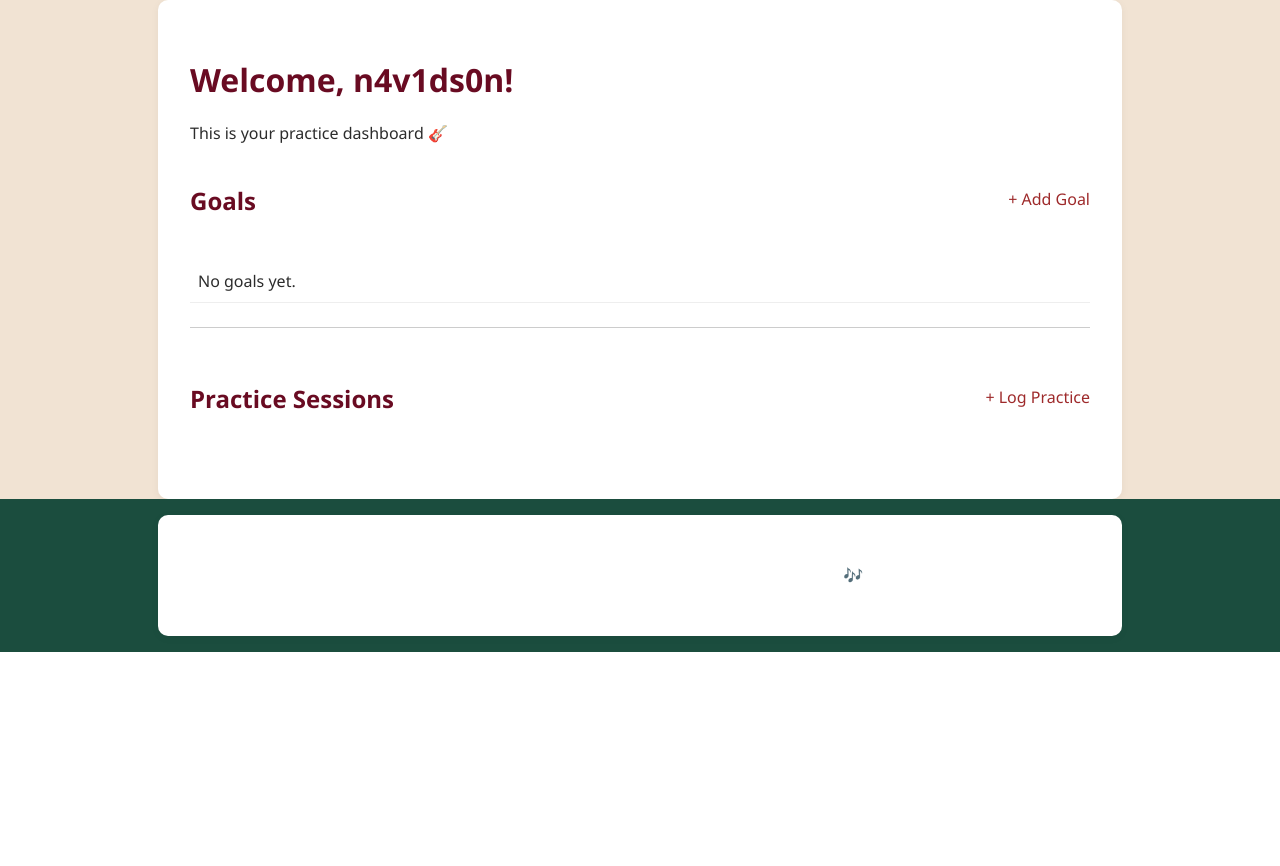
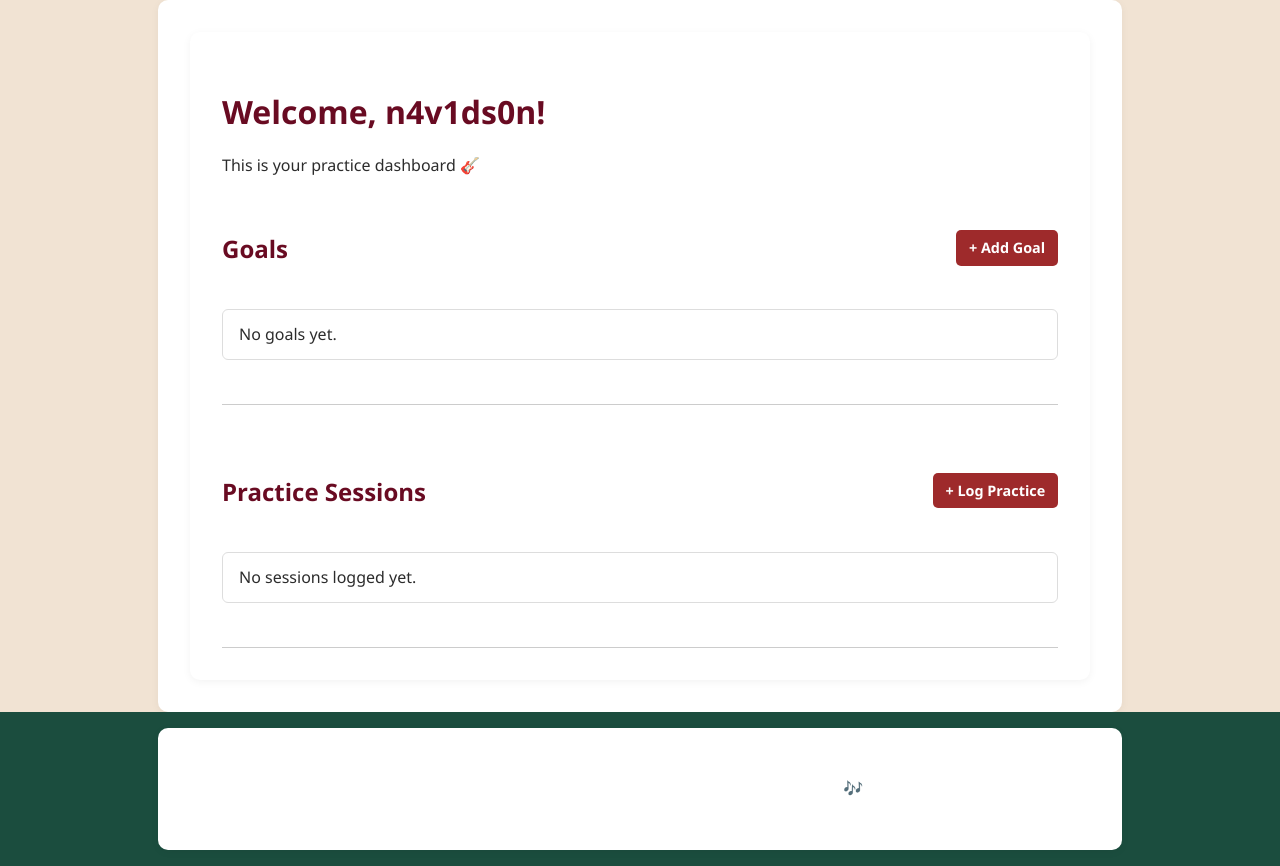
Before and after one commit to N4v1ds0n/guitar-practice-tracker, a Django app: page /practice/ in a window 1280 px wide. Shown: the part 251-1117 px from the top of the page. Before the commit the page ends 903 px from the top, so only its background shows below. Run offline with Django 4.2, Linux system fonts and the light colour scheme; a user stored in the database is signed in; data comes from the database, SQL or seed files in the repository; both versions use the stored data as it was after the commit.

Commit message:
Style dashboard view template

```diff
--- a/practice/templates/practice/dashboard.html
+++ b/practice/templates/practice/dashboard.html
@@ -1,49 +1,54 @@
 {% extends "base.html" %}
 {% block title %}Dashboard{% endblock %}
+
 {% block content %}
+<div class="container">
   <h1>Welcome, {{ user.username }}!</h1>
   <p>This is your practice dashboard 🎸</p>
 
-  <div style="display: flex; flex-direction: column; gap: 2rem;">
+  <div class="dashboard-sections">
 
     <!-- Goals Section -->
-    <div style="height: 50%; border-bottom: 1px solid #ccc;">
-      <div style="display: flex; justify-content: space-between; align-items: center;">
+    <section class="dashboard-section">
+      <div class="section-header">
         <h2>Goals</h2>
-        <a href="{% url 'create_goal' %}">+ Add Goal</a>
+        <a href="{% url 'create_goal' %}" class="btn-link">+ Add Goal</a>
       </div>
-      <ul style="max-height: 300px; overflow-y: auto;">
+      <ul class="item-list">
         {% for goal in goals %}
-          <li>
+          <li class="item-card">
             <strong>{{ goal.title }}</strong><br>
             {% for key, target in goal.get_metrics.items %}
               {{ key|title }}: {{ target }}<br>
             {% endfor %}
-            <a href="{% url 'goal_detail' goal.id %}">Details</a>
+            <a href="{% url 'goal_detail' goal.id %}" class="item-link">Details</a>
           </li>
         {% empty %}
-         <li>No goals yet.</li>
+          <li class="item-card">No goals yet.</li>
         {% endfor %}
       </ul>
-    </div>
+    </section>
 
     <!-- Practice Sessions Section -->
-    <div>
-      <div style="display: flex; justify-content: space-between; align-items: center;">
+    <section class="dashboard-section">
+      <div class="section-header">
         <h2>Practice Sessions</h2>
-        <a href="{% url 'create_session' %}">+ Log Practice</a>
+        <a href="{% url 'create_session' %}" class="btn-link">+ Log Practice</a>
       </div>
-      <ul style="max-height: 300px; overflow-y: auto;">
+      <ul class="item-list">
         {% for session in sessions %}
-          <li>
-            <a href="{% url 'session_detail' session.pk %}">
+          <li class="item-card">
+            <a href="{% url 'session_detail' session.pk %}" class="item-link">
               {{ session.date|date:"M d, Y" }} — {{ session.duration }} min
               {% if session.goal %}(Goal: {{ session.goal.title }}){% endif %}
             </a>
           </li>
+        {% empty %}
+          <li class="item-card">No sessions logged yet.</li>
         {% endfor %}
       </ul>
-    </div>
+    </section>
 
   </div>
+</div>
 {% endblock %}
--- a/static/css/style.css
+++ b/static/css/style.css
@@ -152,3 +152,67 @@ ul li {
     margin: 0;
     padding: 0;
 }
+
+
+/* Dashboard Section */
+
+.dashboard-sections {
+    display: flex;
+    flex-direction: column;
+    gap: 2rem;
+}
+
+.dashboard-section {
+    padding: 1rem 0;
+    border-bottom: 1px solid #ccc;
+}
+
+.section-header {
+    display: flex;
+    justify-content: space-between;
+    align-items: center;
+}
+
+.item-list {
+    max-height: 300px;
+    overflow-y: auto;
+    padding: 0;
+    margin-top: 1rem;
+}
+
+.item-card {
+    background-color: #fff;
+    border: 1px solid #ddd;
+    border-radius: 6px;
+    padding: 0.75rem 1rem;
+    margin-bottom: 0.75rem;
+    transition: box-shadow 0.2s ease;
+}
+
+.item-card:hover {
+    box-shadow: 0 2px 6px rgba(0, 0, 0, 0.1);
+}
+
+.item-link {
+    color: var(--auburn);
+    font-weight: 500;
+}
+
+.item-link:hover {
+    text-decoration: underline;
+}
+
+.btn-link {
+    background-color: var(--auburn);
+    color: var(--text-light);
+    padding: 0.4rem 0.8rem;
+    border-radius: 5px;
+    font-size: 0.9rem;
+    font-weight: bold;
+    text-decoration: none;
+    transition: background-color 0.2s ease;
+}
+
+.btn-link:hover {
+    background-color: var(--maroon);
+}
```
Also changed, not shown: db.sqlite3.
